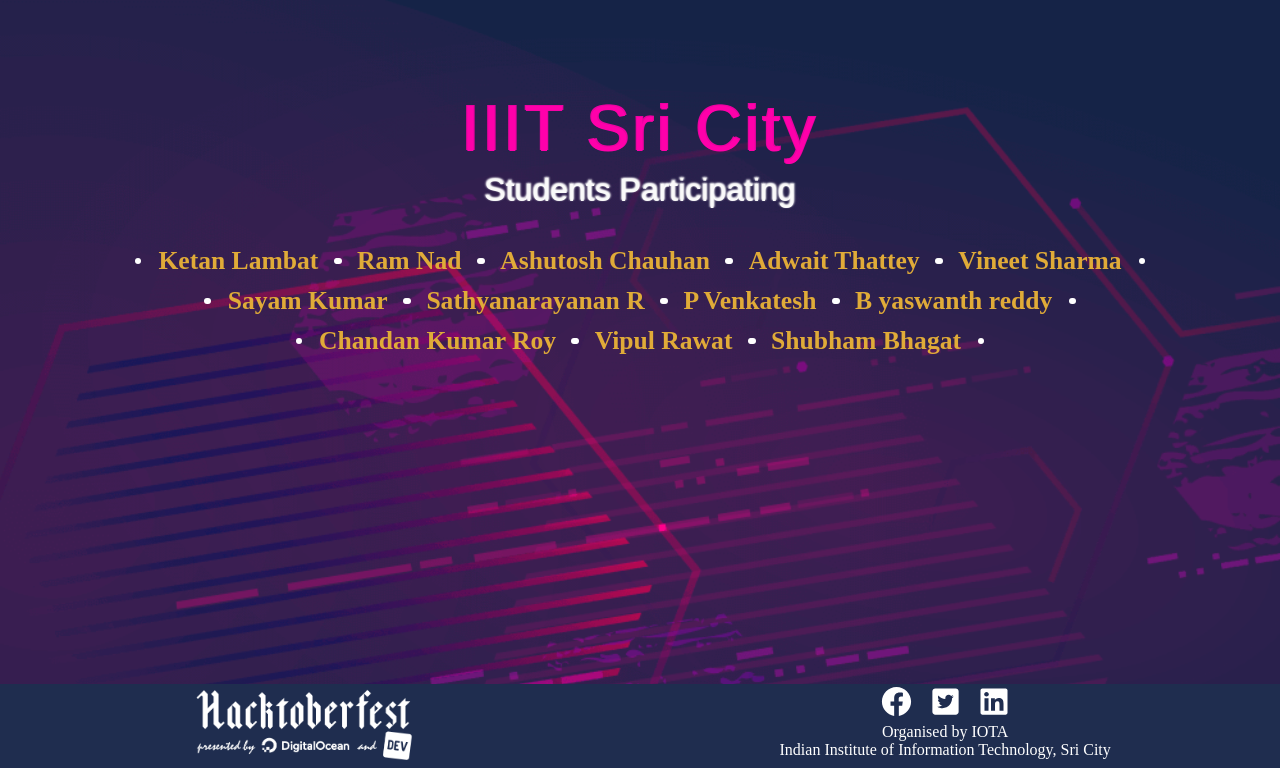
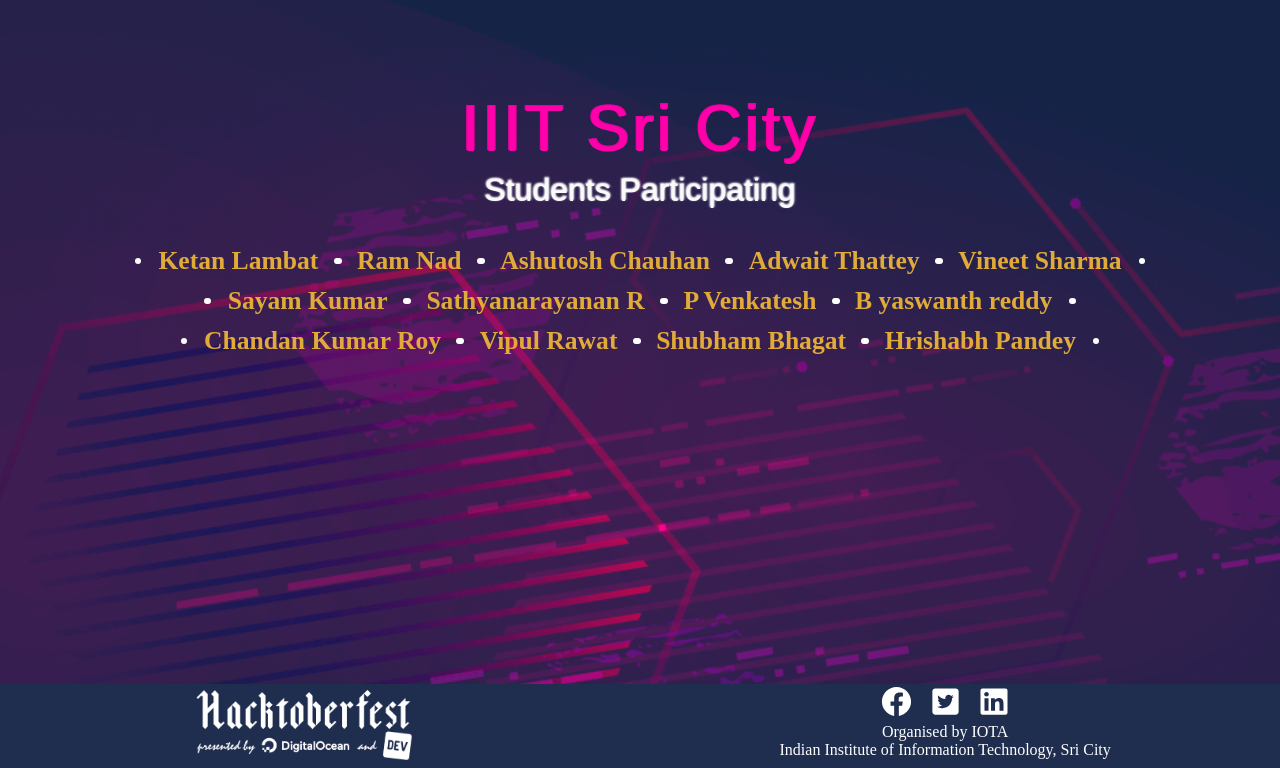
Before and after one commit to Project-Club-IIITS/hacktoberfest2019-participants, a Jekyll site: the page index.html, which Jekyll copies as it is, in a window 1280 px wide, cut to the strip 132-900 px from the top of the page. Built offline with Jekyll 4.4.1, drawn with Linux system fonts in a browser that asks for light colours; some web fonts are replaced.

Commit message:
Added Hrishabh Pandey

```diff
--- a/index.html
+++ b/index.html
@@ -58,6 +58,8 @@
                 <li><a href="https://github.com/chandan5362">Chandan Kumar Roy</a></li>
                 <li><a href="https://github.com/VipulRawat008">Vipul Rawat</a></li>
                 <li><a href="https://github.com/CruxBox">Shubham Bhagat</a></li>
+                <li><a href="https://github.com/hrs2203">Hrishabh Pandey</a></li>
+
             </ul>
         </div>
     </div>
```
